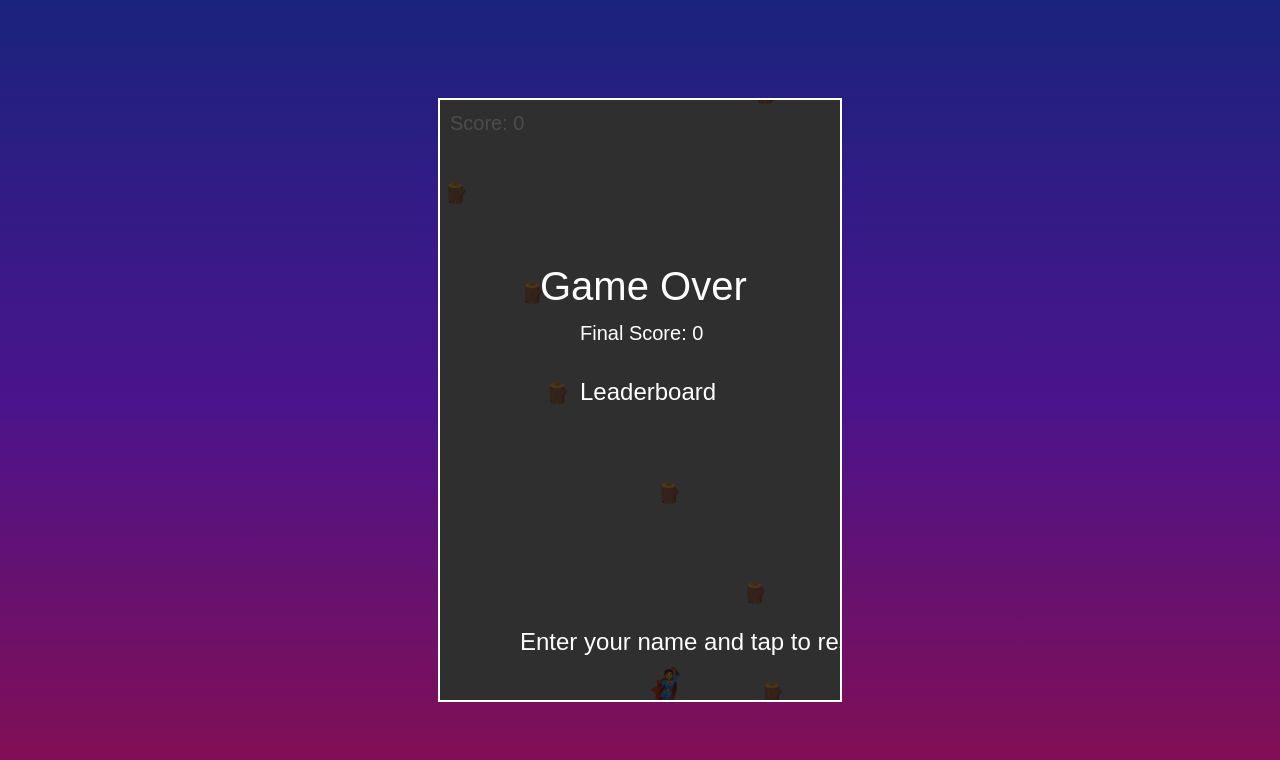
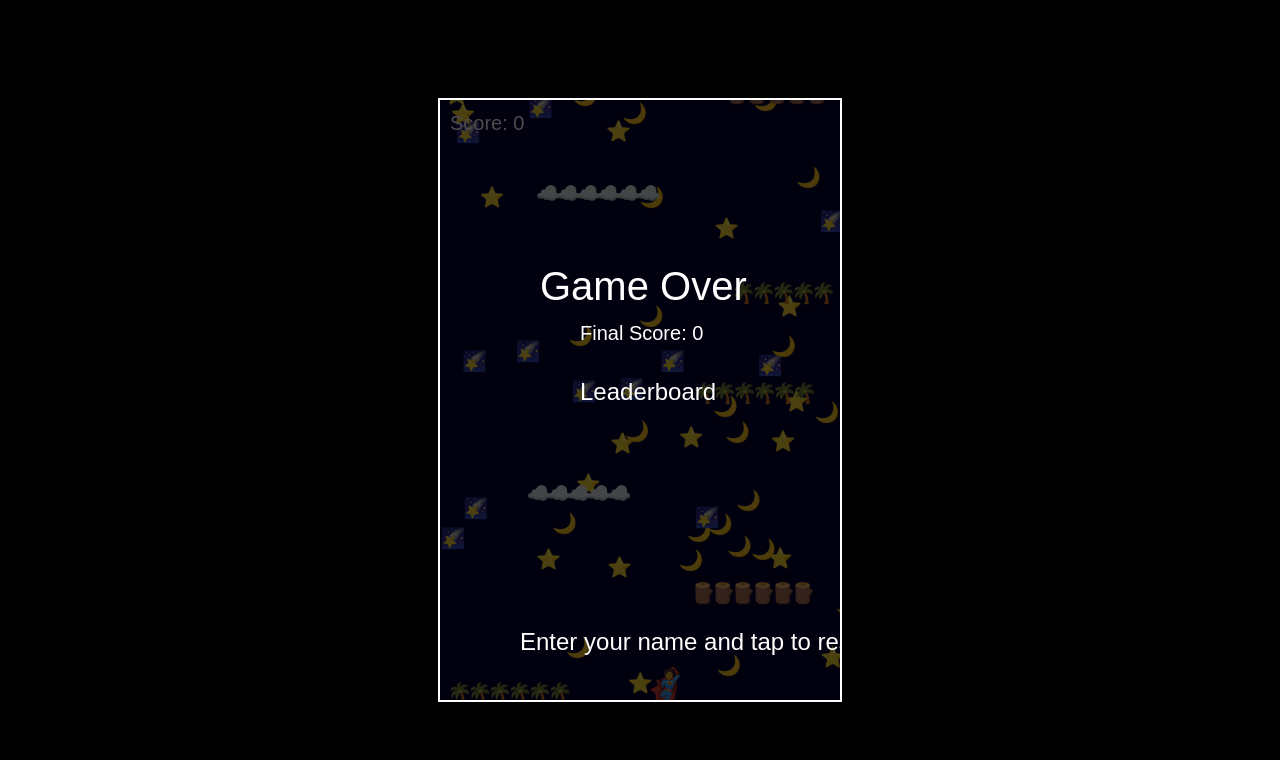
Before and after one commit to ai-joe-git/Doodle-Jump-Emojis, a plain HTML site: page index.html in a window 1280 px wide. Drawn offline with Linux system fonts and the light colour scheme.

Commit message:
Update index.html

```diff
--- a/index.html
+++ b/index.html
@@ -12,7 +12,7 @@
             justify-content: center;
             align-items: center;
             height: 100vh;
-            background: linear-gradient(to bottom, #1a237e, #4a148c, #880e4f);
+            background: #000;
             font-family: Arial, sans-serif;
             overflow: hidden;
         }
@@ -50,7 +50,7 @@
             width: 40,
             height: 40,
             speed: 5,
-            jumpForce: -15,  // Increased jump force
+            jumpForce: -15,
             velocityY: 0,
             grounded: false
         };
@@ -60,33 +60,37 @@
         let gameOver = false;
         let gravity = 0.6;
 
-        // Parallax backgrounds
-        let backgrounds = [
-            { img: new Image(), y: 0, speed: 0.5 },
-            { img: new Image(), y: 0, speed: 1 },
-            { img: new Image(), y: 0, speed: 1.5 }
-        ];
-
-        backgrounds[0].img.src = 'https://i.imgur.com/875uw1J.png';
-        backgrounds[1].img.src = 'https://i.imgur.com/eYlrq2m.png';
-        backgrounds[2].img.src = 'https://i.imgur.com/VudQnFw.png';
+        // Emoji-based background
+        const bgEmojis = ['🌠', '⭐', '🌙'];
+        let bgParticles = [];
 
         // Emojis
         let playerEmoji = '🦸';
-        let platformEmoji = '🪵';
+        let platformEmojis = ['🪵', '🧱', '🌴', '☁️'];
 
         // Create initial platforms
         function createPlatform(y) {
             return {
-                x: Math.random() * (canvas.width - 70),
+                x: Math.random() * (canvas.width - 100),
                 y: y,
-                width: 70,
-                height: 20
+                width: Math.random() * (120 - 80) + 80,
+                height: 20,
+                emoji: platformEmojis[Math.floor(Math.random() * platformEmojis.length)]
             };
         }
 
         for (let i = 0; i < 7; i++) {
             platforms.push(createPlatform(i * 100));
+        }
+
+        // Create background particles
+        for (let i = 0; i < 50; i++) {
+            bgParticles.push({
+                x: Math.random() * canvas.width,
+                y: Math.random() * canvas.height,
+                speed: Math.random() * 0.5 + 0.1,
+                emoji: bgEmojis[Math.floor(Math.random() * bgEmojis.length)]
+            });
         }
 
         // Game loop
@@ -138,11 +142,12 @@
                     }
                 });
 
-                // Move parallax backgrounds
-                backgrounds.forEach(bg => {
-                    bg.y += bg.speed * delta;
-                    if (bg.y > canvas.height) {
-                        bg.y = -canvas.height;
+                // Move background particles
+                bgParticles.forEach(particle => {
+                    particle.y += particle.speed * delta;
+                    if (particle.y > canvas.height) {
+                        particle.y = -20;
+                        particle.x = Math.random() * canvas.width;
                     }
                 });
             }
@@ -155,18 +160,21 @@
 
         // Draw game objects
         function draw() {
-            ctx.clearRect(0, 0, canvas.width, canvas.height);
+            ctx.fillStyle = '#000033';
+            ctx.fillRect(0, 0, canvas.width, canvas.height);
 
-            // Draw parallax backgrounds
-            backgrounds.forEach(bg => {
-                ctx.drawImage(bg.img, 0, bg.y, canvas.width, canvas.height);
-                ctx.drawImage(bg.img, 0, bg.y - canvas.height, canvas.width, canvas.height);
+            // Draw background particles
+            ctx.font = '20px Arial';
+            bgParticles.forEach(particle => {
+                ctx.fillText(particle.emoji, particle.x, particle.y);
             });
 
             // Draw platforms
-            ctx.fillStyle = 'white';
             platforms.forEach(platform => {
-                ctx.fillText(platformEmoji, platform.x, platform.y, platform.width, platform.height);
+                ctx.font = '20px Arial';
+                for (let i = 0; i < platform.width; i += 20) {
+                    ctx.fillText(platform.emoji, platform.x + i, platform.y);
+                }
             });
 
             // Draw player
```
